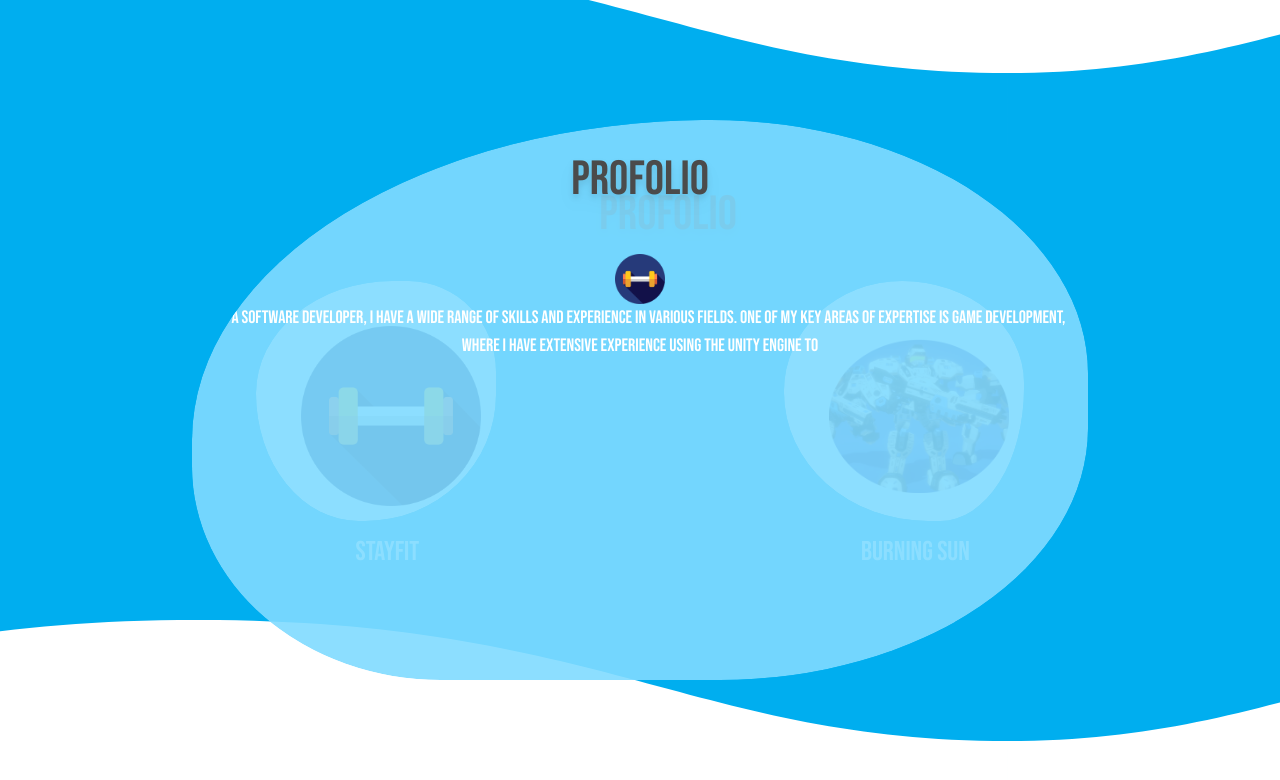
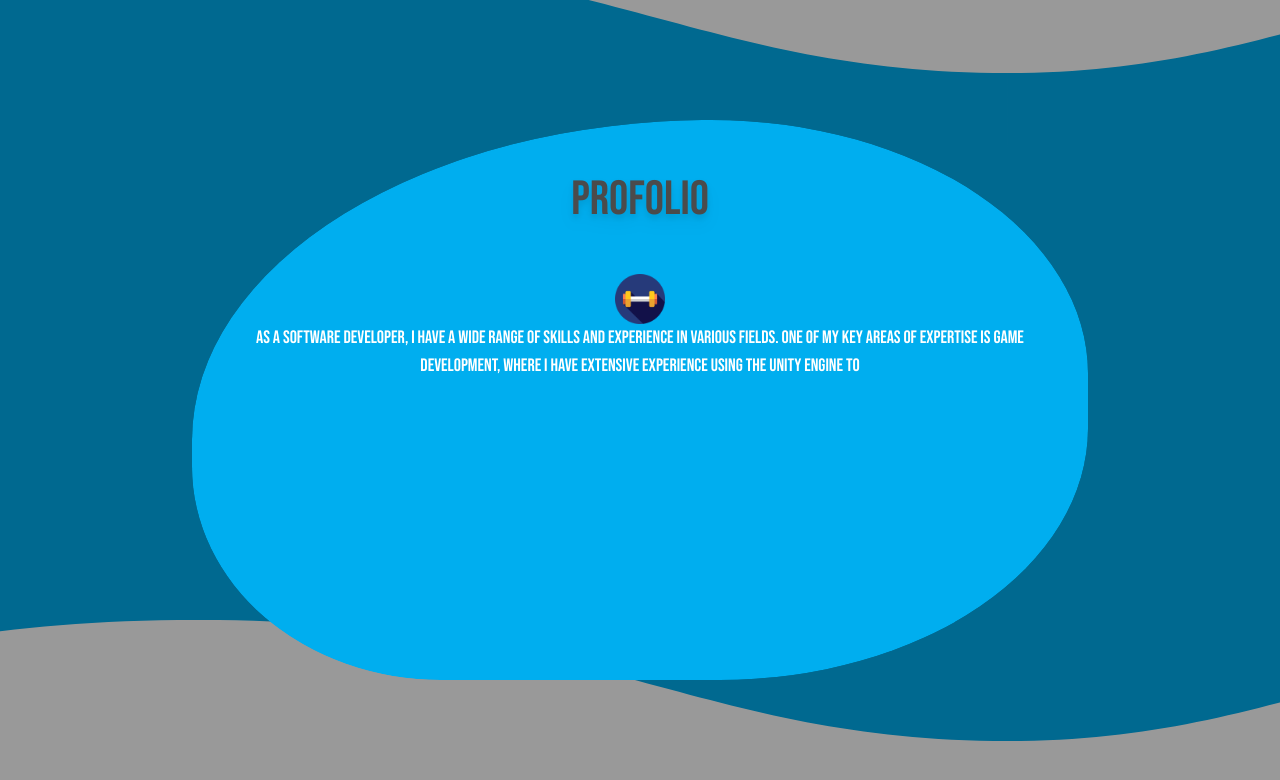
Before and after one commit to EmmanuelKeka/Media-floats, a Next.js app: page / in a window 1280 px wide. Both pictures are taken after a click on the element 376 px from the left and 3797 px from the top of the page. Shown: the part 3397-4177 px from the top of the page. Built offline with nearby package versions, Linux system fonts and the light colour scheme.

Commit message:
profolio website

```diff
--- a/components/AboutMe.js
+++ b/components/AboutMe.js
@@ -30,6 +30,7 @@ export default function AboutMe(){
                         </p>
                     </div>
 
+
                 </div>
             </section>
         </div>
--- a/components/Profolio.js
+++ b/components/Profolio.js
@@ -1,28 +1,25 @@
 import React, { useState } from "react";
 export default function Profolio(){
-    const [size, setSize] = useState({ width: 0, height: 0 }); // initialize size to { width: 0, height: 0 }
+    const [size, setSize] = useState({ width: 0, height: 0 });
     const[displayDiv,setdisplayDiv] = useState( "none" )
+    const[displayDack,setdisplayDack] = useState( "none" )
     const delay = ms => new Promise(res => setTimeout(res, ms));
     const makebig = async () => {
+        setdisplayDack("inline")
         setdisplayDiv("flex")
         await delay(1);
         setSize({ width: 70, height: 70 });
 
       };
-    const kill = async () => {
-        setSize({ width: 0, height: 0 });
-        await delay(700);
-        setdisplayDiv("none")
-
-
-    };
     const handleSizeChange = () => {
 
         makebig()
     };
 
     const closeWindow = () => {
-        kill()
+        setdisplayDack("none")
+        setdisplayDiv("none")
+        setSize({ width: 0, height: 0 });
     };
 
     return(
@@ -38,7 +35,7 @@ export default function Profolio(){
 
                 <div className=" flex flex-row lm:flex-col flex-wrap justify-between  lm:items-center  w-[100%]">
                     <div className="">
-                        <div className="mt-5 web--suj relative button-div text-white bg-white liquidBubbl--tree shadow-xl overflow-hidden relative h-[15rem] w-[15rem]" onClick={handleSizeChange}>
+                        <div id="hh" className="mt-5 web--suj relative button-div text-white bg-white liquidBubbl--tree shadow-xl overflow-hidden relative h-[15rem] w-[15rem]" onClick={handleSizeChange}>
                             <img className="floating6" src="/image/stayfit.png" alt="music" height="180" width="180" priority/>
                         </div>
                         <p className="floating5 para--font text-white text-[170%] para--font--tittle">Stayfit</p>
@@ -50,8 +47,10 @@ export default function Profolio(){
                         </div>
                         <p className="floating5 para--font text-white text-[170%] para--font--tittle">burning sun</p>
                     </div>
+                </div>
 
-                    <div className="button-div overflow-hidden box liquidBubbl--tree p-5 flex-col items-center" style={{ width: `${size.width}%`, height: `${size.height}%`,display:`${displayDiv}`}} onClick={closeWindow}>
+            </section>
+            <div className="button-div overflow-hidden box liquidBubbl--tree pl-10 pr-10 pt-10 flex-col items-center" style={{ width: `${size.width}%`, height: `${size.height}%`,display:`${displayDiv}`}} onClick={closeWindow}>
                     <h1 className="label-font tittle blue--text text-5xl mt-4 drop-shadow-lg shadow-black"> Profolio </h1>
                     <img className="" src="/image/stayfit.png" alt="music" height="50" width="50" priority/>
                         <p className="para--font text-lg text-center">
@@ -62,9 +61,9 @@ export default function Profolio(){
                         </p>
 
                     </div>
-                </div>
+            <div className="boxout w-[100%] h-[100%]"  style={{display:`${displayDack}`}}>
 
-            </section>
+                 </div>
         </div>
     )
 }
--- a/styles/globals.css
+++ b/styles/globals.css
@@ -415,12 +415,17 @@ a:hover .liquid {
 
 .box {
   position: fixed; /* Stay in place */
-    z-index: 1; /* Sit on top */
+    z-index: 2; /* Sit on top */
     left: 15%;
     top: 15%;
-    width: 0%;
-    height: 0%;
-    background-color: rgb(0,0,0); /* Fallback color */
-    background-color: rgba(128, 219, 255, 0.9); /* Black w/ opacity */
+    background-color: #00AEEF;
   transition: width 1s ease, height 1s ease;
 }
+.boxout {
+  position: fixed; /* Stay in place */
+    z-index: 1; /* Sit on top */
+    left: 0%;
+    top: 0%;
+    background-color: rgb(0,0,0); /* Fallback color */
+    background-color: rgba(0, 0, 0, 0.4); /* Black w/ opacity */
+}
```
